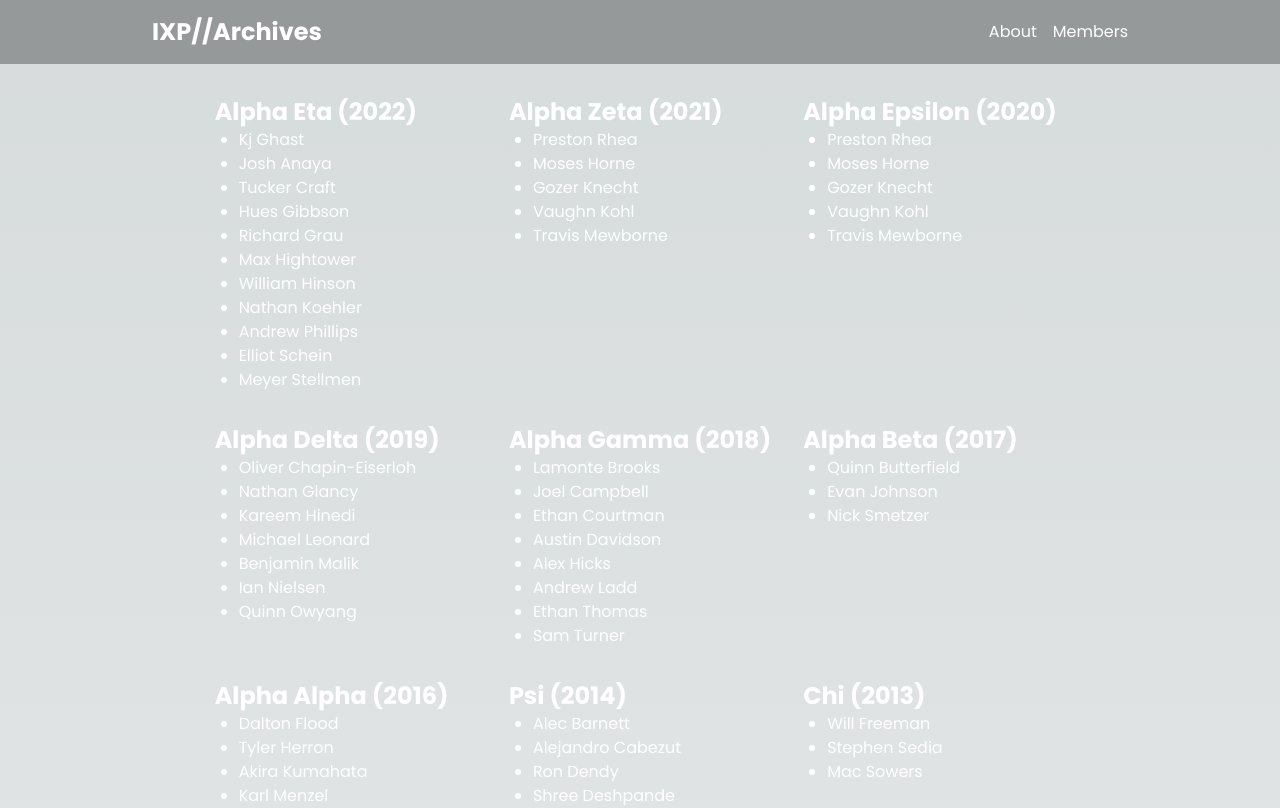
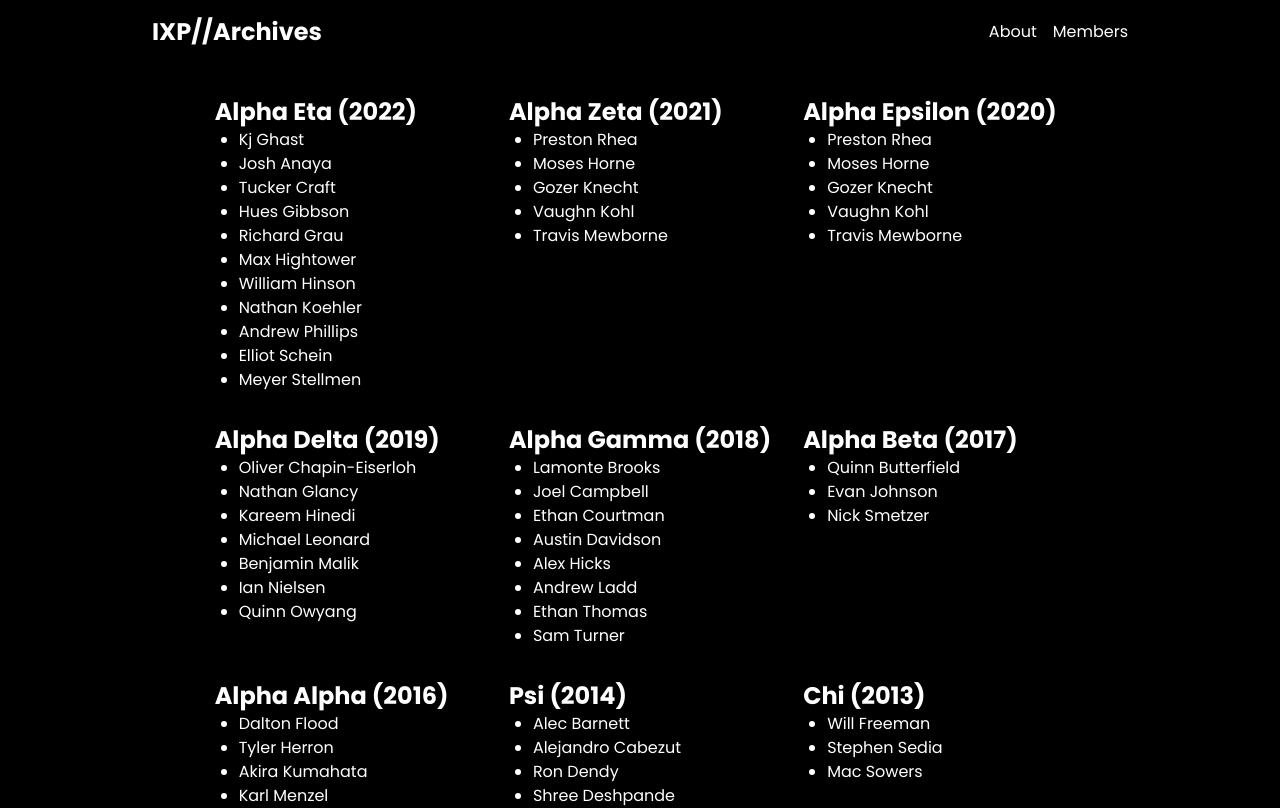
Before and after one commit to Kaelubagu/IXP-Website, a Next.js app: page /Alumni in a window 1280 px wide. Shown: the top 808 px of the page. Built offline with nearby package versions, Linux system fonts and the light colour scheme.

Commit message:
Semi-Fixed white showing up at the top of alumni pg

```diff
--- a/src/app/Alumni/page.js
+++ b/src/app/Alumni/page.js
@@ -8,11 +8,11 @@ import {AiFillInstagram, AiFillFacebook} from 'react-icons/ai'
 export default function Alumni() {
   return (
     <div>
-      <main class=" text-white">
+      <main class=" text-white bg-black">
         {/* Navbar */}
-        <section class="flex flex-col bg-fade-in">
+        <section class="flex flex-col bg-fade-in bg-black">
           <nav class="fixed top-0 left-0 right-0 bg-black backdrop-filter backdrop-blur-md bg-opacity-30 ">
-            <div class="max-w-5xl mx-auto px-6">
+            <div class="max-w-5xl mx-auto px-6 ">
               <div class="flex items-center justify-between h-16">
                 <span class="text-2xl text-white hover:text-green-500 transition-colors, transition duration-500 ease-in-out font-semibold">
                   <a href="/">IXP//Archives</a>
@@ -27,11 +27,11 @@ export default function Alumni() {
         </section>
 
 
-          <section>
-            <div class="flex justify-center items-center mx-2 mt-24 bg-fade-in">
-              <div class="grid grid-cols-1 md:grid-cols-3 gap-8">
+          <section class="bg-black">
+            <div class="flex justify-center items-center mx-2 mt-24 bg-fade-in bg-black">
+              <div class="grid grid-cols-1 md:grid-cols-3 gap-8 bg-black">
 
-                <div class="w-full">
+                <div class="w-full bg-black">
                   <h2 class="text-2xl font-bold">Alpha Eta (2022)</h2>
                   <ul class="list-disc ml-6">
                     <li>Kj Ghast</li>
```
